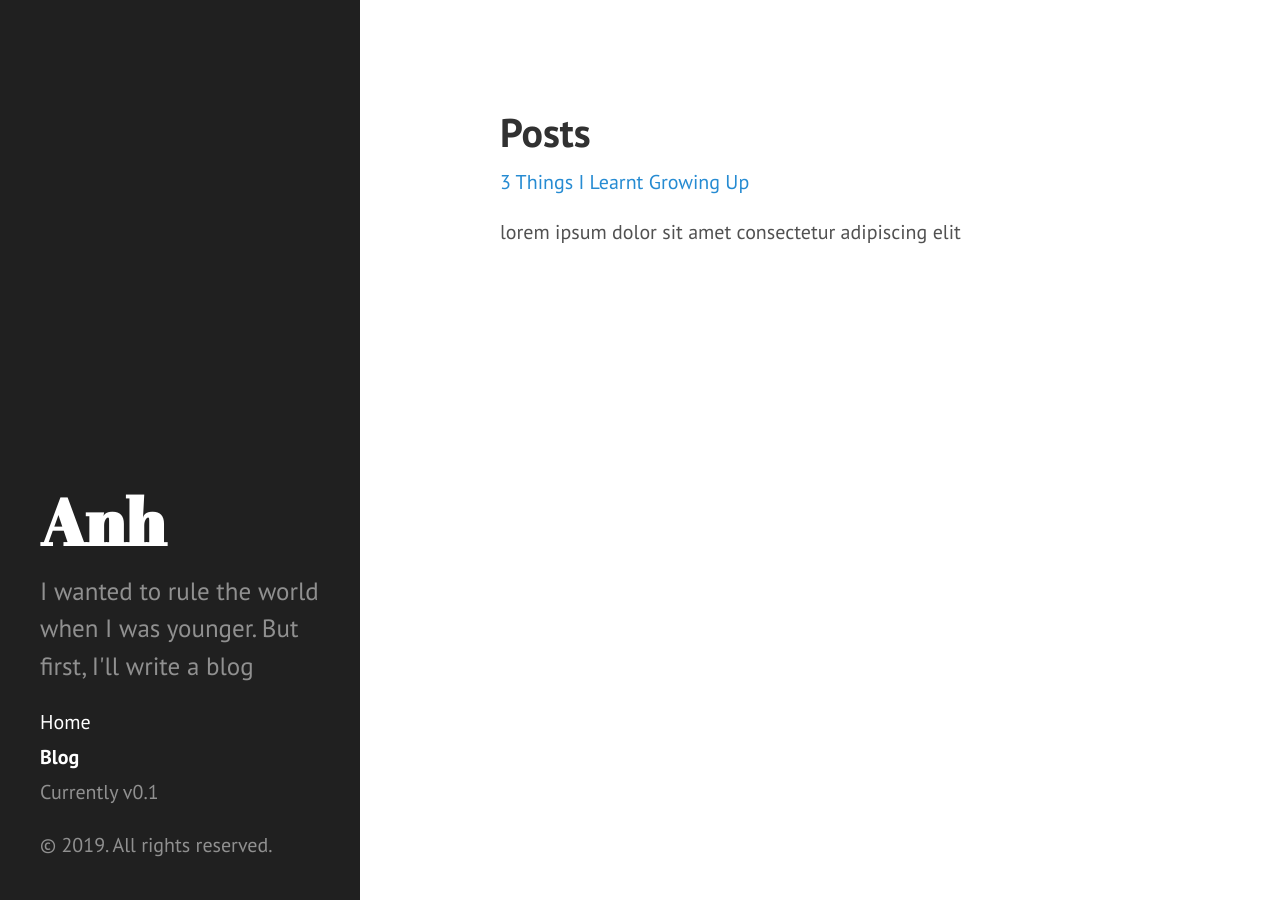
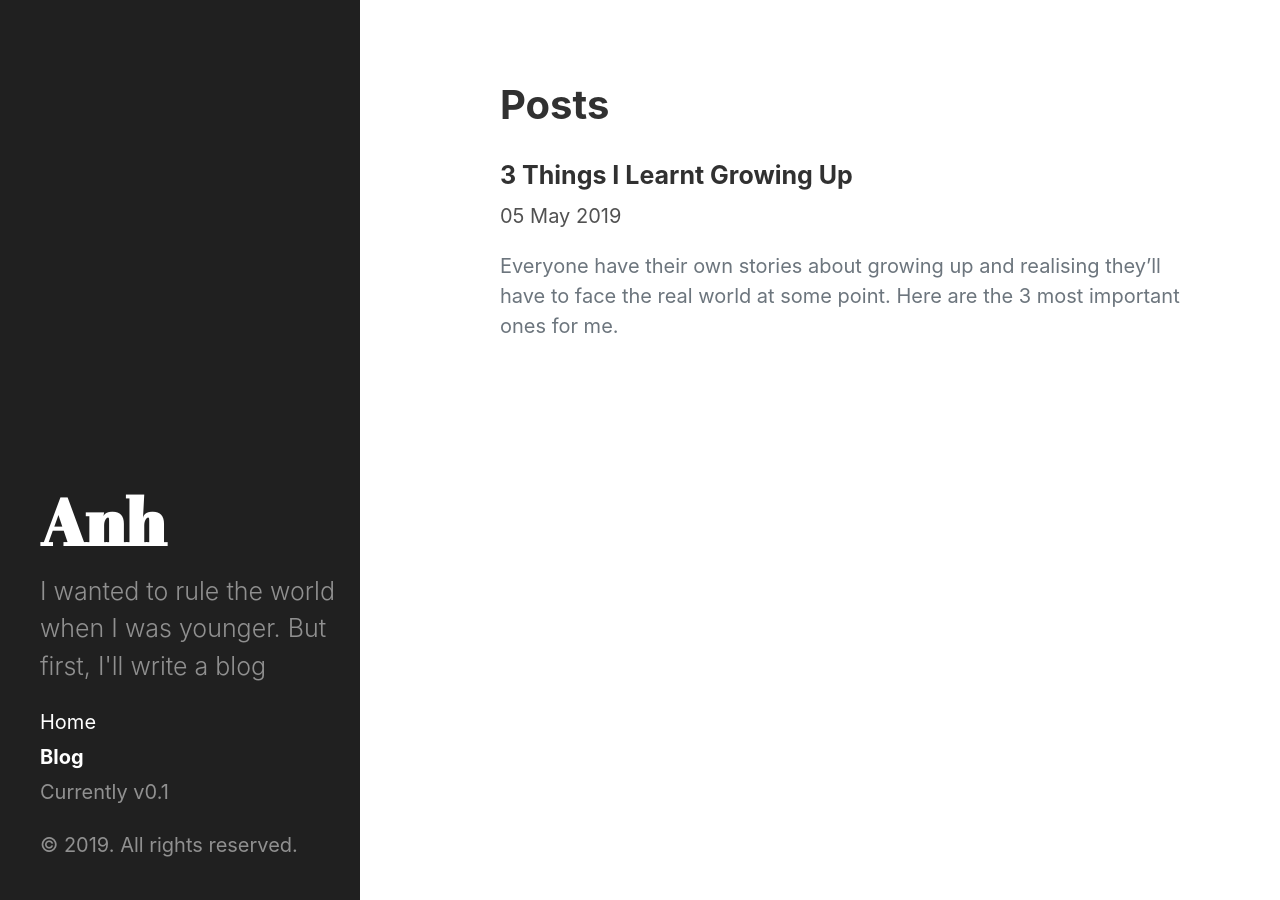
Before and after one commit to Haizzz/haizzz.github.io, a Jekyll site: the page built from blog/index.html, in a window 1280 px wide. Built offline with Jekyll 4.4.1, drawn with Linux system fonts in a browser that asks for light colours.

Commit message:
update blog content

```diff
--- a/blog/_includes/head.html
+++ b/blog/_includes/head.html
@@ -8,9 +10,9 @@
 
   <title>
     {% if page.title == "Home" %}
-      {{ site.title }} &middot; {{ site.tagline }}
+    {{ site.title }} &middot; {{ site.tagline }}
     {% else %}
-      {{ page.title }} &middot; {{ site.title }}
+    {{ page.title }} &middot; {{ site.title }}
     {% endif %}
   </title>
 
@@ -21,8 +23,9 @@
   <link rel="stylesheet" href="http://fonts.googleapis.com/css?family=PT+Sans:400,400italic,700|Abril+Fatface">
 
   <!-- Icons -->
-  <link rel="apple-touch-icon-precomposed" sizes="144x144" href="{{ site.baseurl }}public/apple-touch-icon-144-precomposed.png">
-                                 <link rel="shortcut icon" href="{{ site.baseurl }}public/favicon.ico">
+  <link rel="apple-touch-icon-precomposed" sizes="144x144"
+    href="{{ site.baseurl }}public/apple-touch-icon-144-precomposed.png">
+  <link rel="shortcut icon" href="{{ site.baseurl }}public/favicon.ico">
 
   <!-- RSS -->
   <link rel="alternate" type="application/rss+xml" title="RSS" href="/atom.xml">
--- a/blog/_posts/2019-05-05-3 Things I Learnt Growing Up.md
+++ b/blog/_posts/2019-05-05-3 Things I Learnt Growing Up.md
@@ -1,9 +1,9 @@
 ---
 layout: post
 title: 3 Things I Learnt Growing Up
+date: 2019-05-05
 ---
-lorem ipsum dolor sit amet consectetur adipiscing elit
+Everyone have their own stories about growing up and realising they'll have to face the real
+world at some point. Here are the 3 most important ones for me.
 
-tomato
-
-capsicum
+![plant image](https://images.unsplash.com/photo-1493382051629-7eb03ec93ea2?ixlib=rb-1.2.1&ixid=eyJhcHBfaWQiOjEyMDd9&auto=format&fit=crop&w=1650&q=80)
--- a/blog/index.html
+++ b/blog/index.html
@@ -7,8 +7,11 @@ title: Anh - Blog Home
     <h1>Posts</h1>
     {% for post in site.posts %}
     <li>
-        <a href="{{ post.url }}">{{ post.title }}</a>
-        <p>{{ post.excerpt }}</p>
+        <a href="{{ post.url }}" class="text-dark">
+            <h3>{{ post.title }}</h3>
+        </a>
+        <p>{{ post.date | date_to_string }}</p>
+        <span class="text-muted">{{ post.excerpt }}</span>
     </li>
     {% endfor %}
 </ul>
```
Also changed, not shown: other parts of blog/_includes/head.html (+2 -0 lines), blog/posts/2019/05/05/3-Things-I-Learnt-Growing-Up.html (+9 -8 lines), blog/posts/index.html (+12 -8 lines).
